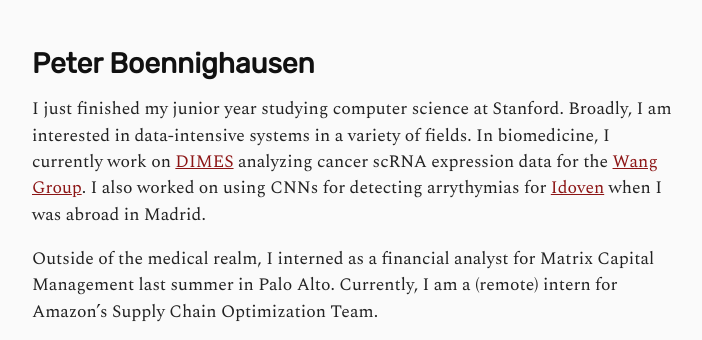
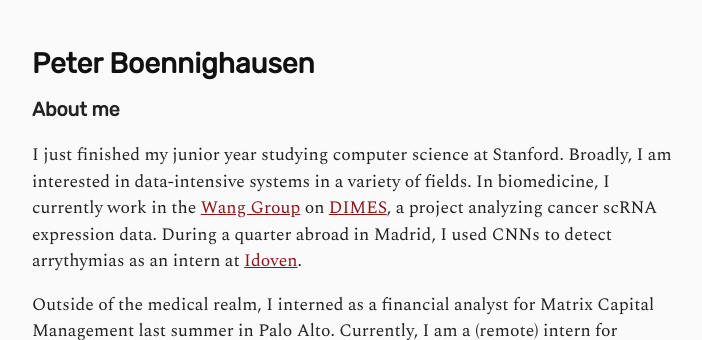
Before and after one commit to pboennig/pboennig.github.io, a plain HTML site: page index.html in a window 1280 px wide. Shown: the top 340 px of the page, without its empty margins (288-990 px from the left). Drawn offline with nearby package versions, Linux system fonts and the light colour scheme; a script that the page names is missing.

Commit message:
update bio

```diff
--- a/css/style.css
+++ b/css/style.css
@@ -10,6 +10,7 @@ body {
   overscroll-behavior-y: none;
 }
 
+
 img {
   max-width: 100%; }
 
@@ -19,15 +20,19 @@ a {
 h1, h2, strong {
   color: #111; }
 
+h1, h2, h3, .muted {
+  font-family: "Rubik", sans-serif
+}
 h1 {
   font-size: 1.6em;
-  font-family: "Rubik", sans-serif}
-
+}
 h2 {
-  font-size: 1.2em; }
+  font-size: 1.2em;
+}
 
 h3 {
-  font-size: 1.1em; }
+  font-size: 1.1em;
+}
 
 .muted {
   color: #aaa;
--- a/index.html
+++ b/index.html
@@ -21,8 +21,10 @@
 
 	<h1>Peter Boennighausen</h1>
 
+        <h3>About me</h3>
+
         <p>
-        <p>I just finished my junior year studying computer science at Stanford. Broadly, I am interested in data-intensive systems in a variety of fields. In biomedicine, I currently work on <a href="https://github.com/pboennig/DIMES">DIMES</a> analyzing cancer scRNA expression data for the <a href="https://wanggroup.stanford.edu">Wang Group</a>. I also worked on using CNNs for detecting arrythymias for <a href="https://idoven.ai/?lang=en">Idoven</a> when I was abroad in Madrid.</p>
+        <p>I just finished my junior year studying computer science at Stanford. Broadly, I am interested in data-intensive systems in a variety of fields. In biomedicine, I currently work in the <a href="https://wanggroup.stanford.edu">Wang Group</a> on <a href="https://github.com/pboennig/DIMES">DIMES</a>, a project analyzing cancer scRNA expression data. During a quarter abroad in Madrid, I used CNNs to detect arrythymias as an intern at <a href="https://idoven.ai/?lang=en">Idoven</a>.</p>
 <p>Outside of the medical realm, I interned as a financial analyst for Matrix Capital Management last summer in Palo Alto. Currently, I am a (remote) intern for Amazon&rsquo;s Supply Chain Optimization Team.</p>
 
         </p>
@@ -55,8 +57,6 @@
 
 		</tr>
 	</table>
-
-
 </body>
 
 </html>
```
